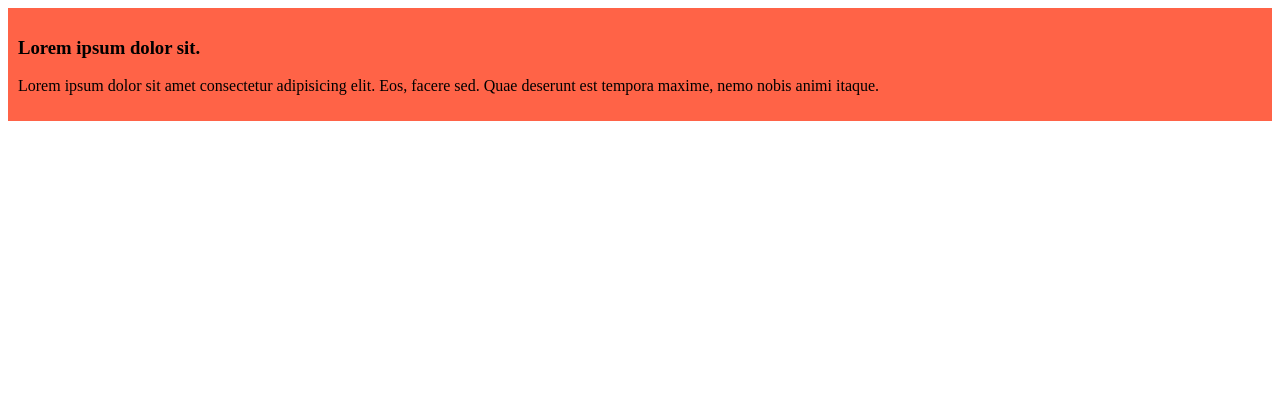
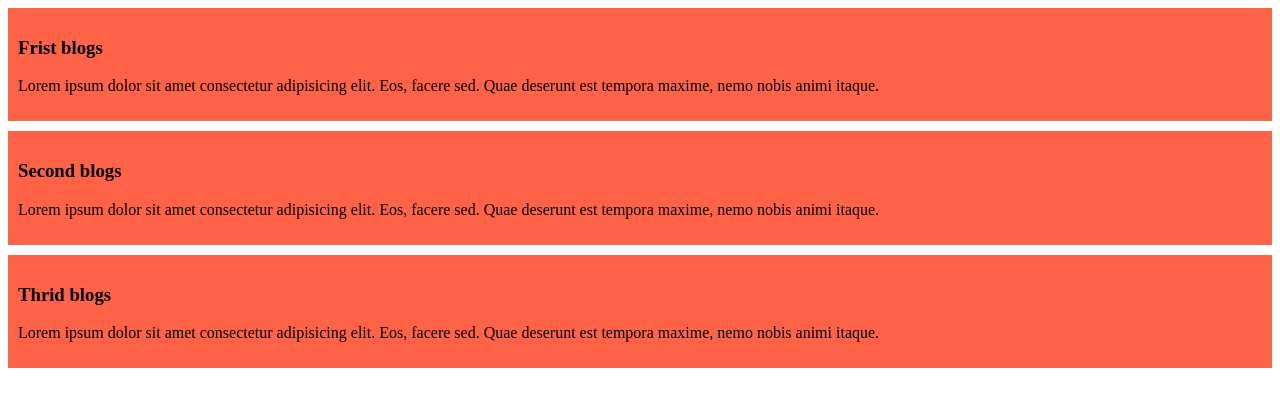
Before and after one commit to sheikshadi/11-simple-website, a plain HTML site: page index.html in a window 1280 px wide. Drawn offline with Linux system fonts and the light colour scheme.

Commit message:
second website

```diff
--- a/index.html
+++ b/index.html
@@ -8,8 +8,17 @@
 </head>
 <body>
     <div>
-        <h3>Lorem ipsum dolor sit.</h3>
+        <h3>Frist blogs</h3>
         <p>Lorem ipsum dolor sit amet consectetur adipisicing elit. Eos, facere sed. Quae deserunt est tempora maxime, nemo nobis animi itaque.</p>
     </div>
+    <div>
+        <h3>Second blogs</h3>
+        <p>Lorem ipsum dolor sit amet consectetur adipisicing elit. Eos, facere sed. Quae deserunt est tempora maxime, nemo nobis animi itaque.</p>
+    </div>
+    <div>
+        <h3>Thrid blogs</h3>
+        <p>Lorem ipsum dolor sit amet consectetur adipisicing elit. Eos, facere sed. Quae deserunt est tempora maxime, nemo nobis animi itaque.</p>
+    </div>
+
 </body>
 </html>
--- a/style.css
+++ b/style.css
@@ -1,4 +1,5 @@
 div{
     background-color: tomato;
     padding: 10px;
+    margin-bottom: 10px;
 }
```
